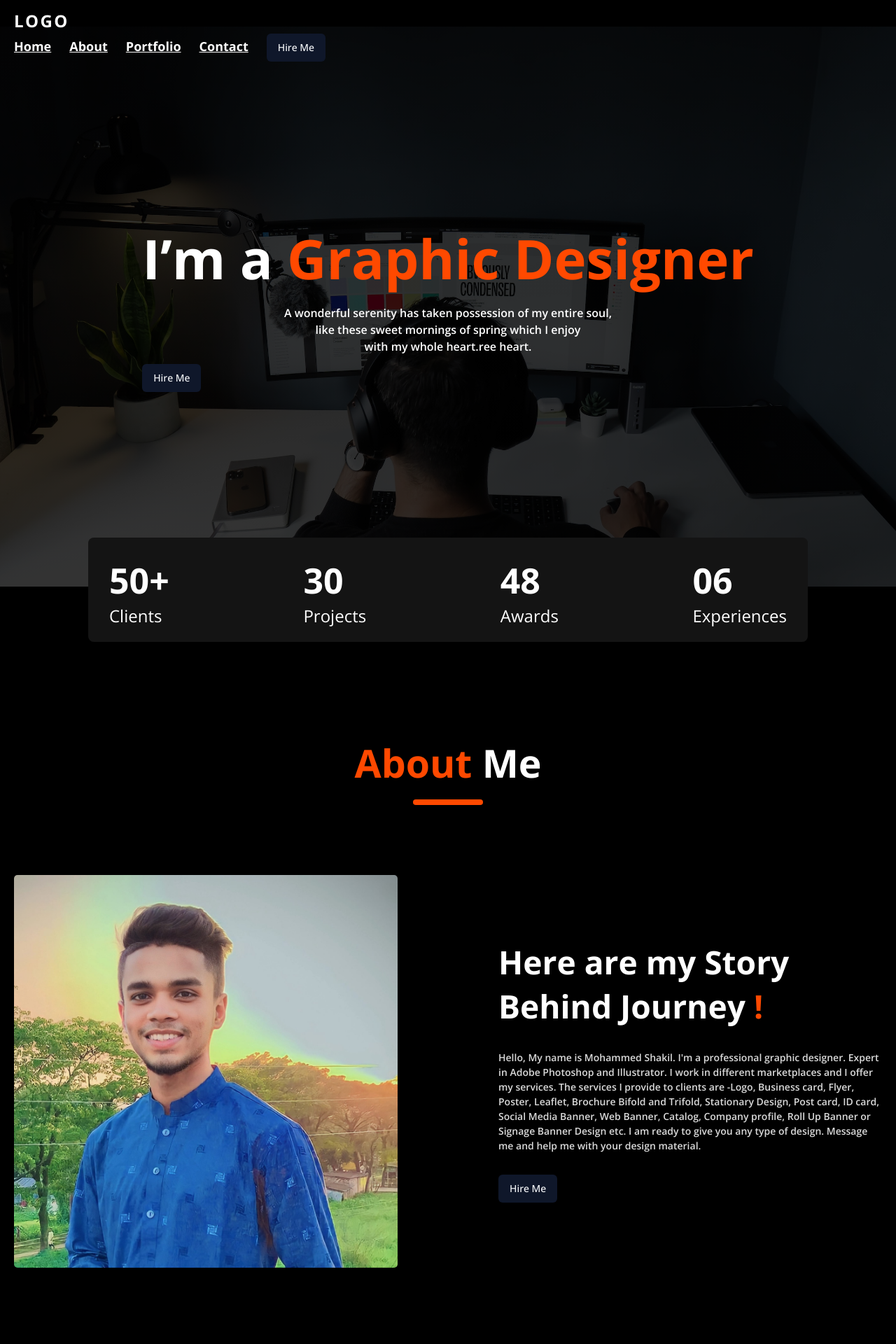
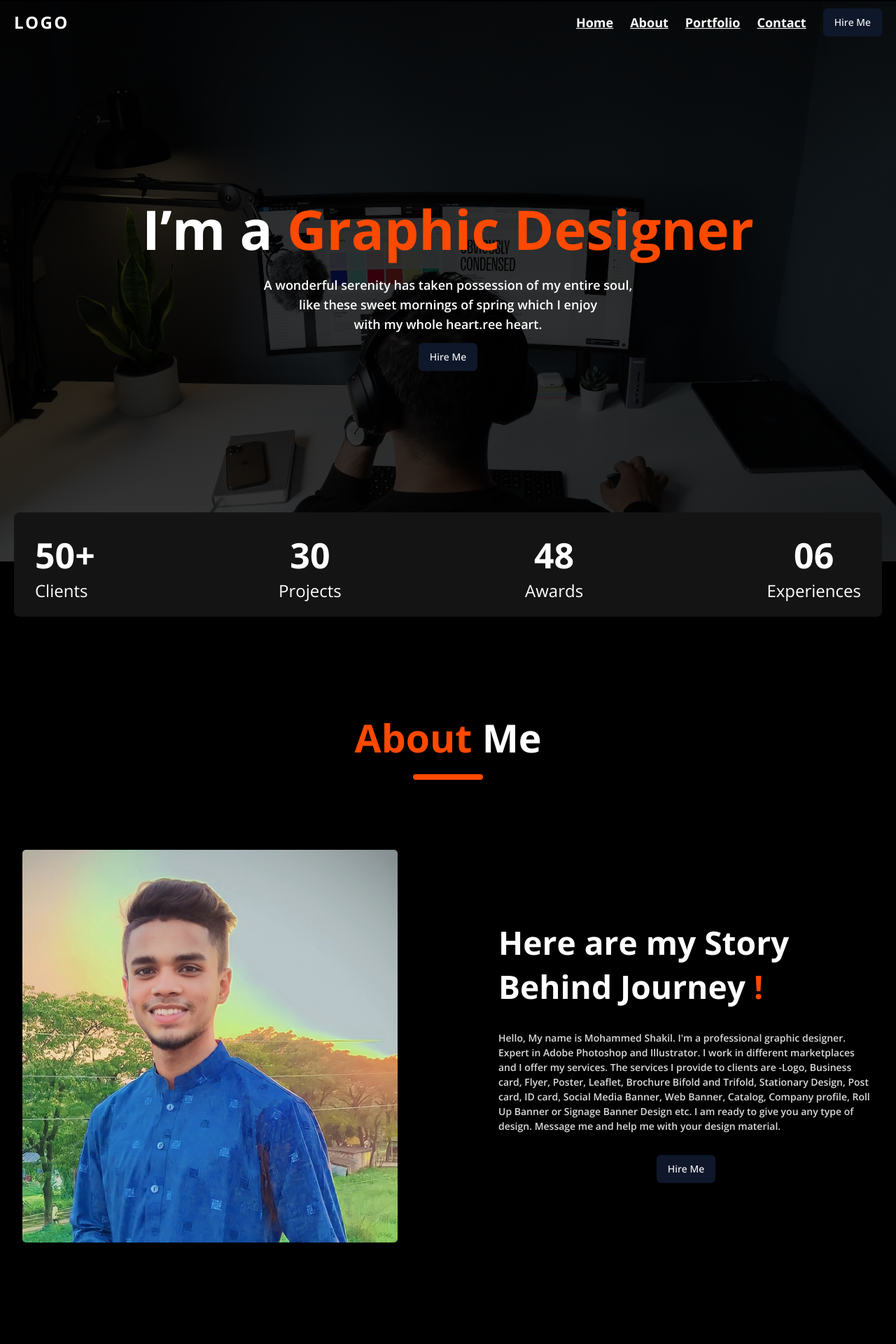
Before and after one commit to pixprocoder/shakil_portfolio, a Next.js app: page / in a window 1280 px wide. Shown: the top 1920 px of the page at 70% size. Built offline with nearby package versions, Linux system fonts and the light colour scheme.

Commit message:
mid level of responsive completed

```diff
--- a/app/globals.css
+++ b/app/globals.css
@@ -85,6 +85,7 @@ body {
 /* Section margin */
 .sectionContainer {
   margin-top: 132px;
+  /* padding: 0 10px; */
 }
 /* Footer container */
 .footerContainer {
@@ -97,6 +98,9 @@ body {
 .footerSocialIconContainer {
   display: flex;
   gap: 20px;
+  justify-content: center;
+  align-items: center;
+  /* color: #ff4900; */
 }
 
 /* form */
@@ -129,13 +133,14 @@ form textarea {
   margin-top: 55px;
 } */
 .testimonialCard {
-  width: 393px;
-  height: 405px;
+  /* width: 393px; */
+  /* height: 405px; */
   border-radius: 5px;
   background-color: #141414;
   box-shadow: -6px 5px 42px -5px rgba(0, 0, 0, 0.17);
   padding: 26px;
   display: flex;
+  gap: 20px;
   flex-direction: column;
   justify-content: space-between;
   color: #fff;
@@ -179,7 +184,7 @@ form textarea {
   row-gap: 30px;
 } */
 .portfolioCard {
-  width: 393px;
+  /* width: 393px; */
   height: 431px;
   border-radius: 5px;
 }
@@ -204,7 +209,7 @@ form textarea {
 
 .aboutMeTitle {
   color: #fff;
-  font-size: 46.128px;
+  /* font-size: ; */
   font-style: normal;
   font-weight: 700;
   line-height: normal;
@@ -261,7 +266,7 @@ form textarea {
 
 .heroContainer {
   position: relative;
-  height: 800px;
+  /* height: ; */
   margin-top: -50px;
   display: flex;
   justify-content: center;
@@ -270,7 +275,7 @@ form textarea {
 }
 .heroContainerTitle {
   color: #fff;
-  font-size: 77.974px;
+  /* font-size: ; */
   font-style: normal;
   font-weight: 700;
   line-height: normal;
@@ -279,7 +284,7 @@ form textarea {
 .heroContainerParagraph {
   color: #fff;
   text-align: center;
-  font-size: 16px;
+  /* font-size: ; */
   font-style: normal;
   font-weight: 600;
   line-height: 150.6%;
@@ -352,7 +357,7 @@ section {
   font-size: 18px;
   color: #fff;
   font-weight: bold;
-  margin-right: 26px;
+  /* margin-right: 26px; */
   text-decoration-line: underline;
   cursor: pointer;
 }
@@ -370,9 +375,9 @@ section {
 
 /* Overview  card */
 .overviewCardContainer {
-  width: 1028px;
-  height: 149px;
-  margin: 0 auto;
+  /* width: 1028px; */
+  /* height: 149px; */
+  /* margin: 0 auto; */
   margin-top: -70px;
   border-radius: 8px;
   padding: 27px 30px;
@@ -383,6 +388,7 @@ section {
   font-size: 50px;
   font-style: normal;
   font-weight: 700;
+  text-align: center;
   line-height: normal;
 }
 .overviewCardParagraph {
--- a/components/about.tsx
+++ b/components/about.tsx
@@ -12,16 +12,16 @@ function AboutPage() {
         </h1>
         <div className="sectionLine"></div>
       </div>
-      <div className="aboutMeContainer flex-col lg:flex-row">
+      <div className="aboutMeContainer flex-col lg:flex-row mx-3">
         <div className="aboutMeLeft lg:w-[496px]">
           <Image src={person} alt="profile" />
         </div>
         <div className="aboutMeRight m-0 lg:ml-36">
-          <h1 className="aboutMeTitle">
+          <h1 className="aboutMeTitle lg:text-left mt-4 text-center text-3xl lg:text-[46.128px]">
             Here are my Story <br />
             Behind Journey <span style={{ color: "#FF4900" }}>! </span>
           </h1>
-          <p className="aboutMeParagraph">
+          <p className="aboutMeParagraph text-center lg:text-left">
             Hello, My name is Mohammed Shakil. I'm a professional graphic
             designer. Expert in Adobe Photoshop and Illustrator. I work in
             different marketplaces and I offer my services. The services I
@@ -31,7 +31,7 @@ function AboutPage() {
             Banner or Signage Banner Design etc. I am ready to give you any type
             of design. Message me and help me with your design material.
           </p>
-          <div>
+          <div className="text-center">
             <Button>Hire Me</Button>
           </div>
         </div>
--- a/components/contact.tsx
+++ b/components/contact.tsx
@@ -13,22 +13,16 @@ function ContactPage() {
         <div className="sectionLine"></div>
       </div>
       {/* Contact */}
-      <div className="contactContainer">
-        <div className="aboutMeContainer">
-          <div className=" hidden lg:block">
+
+      <div className="flex mt-[55px] mx-3">
+        <div className=" flex-1 hidden lg:block">
           <Image src={contact} alt="profile" />
         </div>
-          <div className="aboutMeRight">
-            <form className="d-flex">
+        <div className="flex-1 w-full lg:ml-8">
+          <form className="flex">
             <input type="text" name="" id="" placeholder="Name" />
             <input type="text" name="" id="" placeholder="Email" />
-              <textarea
-                rows={6}
-                cols={20}
-                name=""
-                id=""
-                placeholder="Message"
-              />
+            <textarea rows={6} cols={20} name="" id="" placeholder="Message" />
             <div>
               <Button>Send</Button>
             </div>
@@ -36,7 +30,6 @@ function ContactPage() {
         </div>
       </div>
     </div>
-    </div>
   );
 }
 
--- a/components/hero.tsx
+++ b/components/hero.tsx
@@ -4,12 +4,15 @@ import { Button } from "./ui/button";
 
 function HeroPage() {
   return (
-    <div style={{ backgroundImage: `url(${hero})` }} className="heroContainer">
-      <div className="d-flex justify-content-center align-items-center flex-column">
-        <h1 className="heroContainerTitle">
+    <div
+      style={{ backgroundImage: `url(${hero})` }}
+      className="heroContainer h-[600px] lg:h-[800px]"
+    >
+      <div className="flex justify-center items-center flex-col">
+        <h1 className="heroContainerTitle text-5xl lg:text-[78px] text-center">
           I’m a <span style={{ color: "#FF4900" }}>Graphic Designer</span>
         </h1>
-        <p className="heroContainerParagraph">
+        <p className="heroContainerParagraph text-[12px] lg:text-lg">
           A wonderful serenity has taken possession of my entire soul,
           <br /> like these sweet mornings of spring which I enjoy <br /> with
           my whole heart.ree heart.
--- a/components/overviewCard.tsx
+++ b/components/overviewCard.tsx
@@ -2,13 +2,13 @@ import React from "react";
 
 function OverviewCardPage() {
   return (
-    <div className="overviewCardContainer hidden lg:block">
-      <div className="flex  justify-between">
+    <div className="overviewCardContainer  lg:h-[149px] bg-red-300">
+      <div className="flex  justify-between flex-col lg:flex-row gap-6 items-center ">
         <div>
           <h1 className="overviewCardTitle">50+</h1>
           <p className="overviewCardParagraph">Clients</p>
         </div>
-        <div>
+        <div className=" ">
           <h1 className="overviewCardTitle">30</h1>
           <p className="overviewCardParagraph">Projects</p>
         </div>
@@ -17,7 +17,7 @@ function OverviewCardPage() {
           <p className="overviewCardParagraph">Awards</p>
         </div>
         <div>
-          <h1 className="overviewCardTitle">06</h1>
+          <h1 className="overviewCardTitle ">06</h1>
           <p className="overviewCardParagraph">Experiences</p>
         </div>
       </div>
--- a/components/portfolio.tsx
+++ b/components/portfolio.tsx
@@ -14,7 +14,7 @@ function PortfolioPage() {
         </h1>
         <div className="sectionLine"></div>
       </div>
-      <div className="portfolioLink">
+      <div className="portfolioLink flex gap-3 justify-center items-center">
         <Link className="navItem" href="/">
           All
         </Link>
@@ -32,9 +32,9 @@ function PortfolioPage() {
         </Link>
       </div>
       {/* Portfolio card */}
-      <div className="grid grid-cols-1 md:grid-cols-2 lg:grid-cols-3 gap-8">
+      <div className="grid grid-cols-1 md:grid-cols-2 lg:grid-cols-3 gap-8 mx-3">
         {portfolio.map((item) => (
-          <div key={item.id} className="portfolioCard">
+          <div key={item.id} className="portfolioCard ">
             <Image width={393} height={431} src={item.img} alt="img" />
           </div>
         ))}
--- a/components/shared/footer.tsx
+++ b/components/shared/footer.tsx
@@ -1,22 +1,30 @@
 import linkedIn from "../../public/assets/Linkedin.svg";
-import Facebook from "../../public/assets/Facebook.svg";
+
 import Instagram from "../../public/assets/Instagram.svg";
 import Twitter from "../../public/assets/Twitter.svg";
 import Behance from "../../public/assets/Behance.svg";
 import Image from "next/image";
+import Link from "next/link";
 
 function FooterPage() {
   return (
     <footer className="sectionContainer">
-      <div className="footerContainer flex-col gap-4">
+      <div className="footerContainer flex-col lg:flex-row gap-4">
         <div className="logo">LOGO</div>
         <p>copyright ©️ 2023 || Shakil Ahmend </p>
         <div className="footerSocialIconContainer">
-          <Image width={25} height={25} src={linkedIn} alt="linkedIn" />
-          <Image width={25} height={25} src={Facebook} alt="Facebook" />
-          <Image width={25} height={25} src={Twitter} alt="Twitter" />
-          <Image width={25} height={25} src={Behance} alt="Behance" />
-          <Image width={25} height={25} src={Instagram} alt="Instagram" />
+          <Link href="/">
+            <Image width={25} height={25} src={linkedIn} alt="linkedIn" />
+          </Link>
+          <Link href="/">
+            <Image width={25} height={25} src={Twitter} alt="Twitter" />
+          </Link>
+          <Link href="/">
+            <Image width={25} height={25} src={Behance} alt="Behance" />
+          </Link>
+          <Link href="/">
+            <Image width={25} height={25} src={Instagram} alt="Instagram" />
+          </Link>
         </div>
       </div>
     </footer>
--- a/components/shared/navBar.tsx
+++ b/components/shared/navBar.tsx
@@ -5,9 +5,9 @@ import { Button } from "../ui/button";
 export const NavBar = () => {
   return (
     <header className="pt-3">
-      <nav className=" d-flex justify-content-between align-items-center">
-        <div className="logo">LOGO</div>
-        <div className=" ">
+      <nav className=" flex justify-between items-center flex-col lg:flex-row">
+        <div className="logo hidden lg:block">LOGO</div>
+        <div className="flex gap-6 items-center">
           <Link className="navItem" href="/">
             Home
           </Link>
@@ -21,7 +21,7 @@ export const NavBar = () => {
             Contact
           </Link>
           <Link className="" href="/">
-            <Button className="">Hire Me</Button>
+            <Button className="hidden lg:block">Hire Me</Button>
           </Link>
         </div>
       </nav>
--- a/components/testimonials.tsx
+++ b/components/testimonials.tsx
@@ -8,16 +8,16 @@ function TestimonialsPage() {
     <div className="sectionContainer">
       <div className="sectionHeading">
         <h1 className="sectionTitle">
-          Peoples
-          <span style={{ color: "#fff" }}> Opinion</span>
+          Testimonials
+          <span style={{ color: "#fff" }}></span>
         </h1>
         <div className="sectionLine"></div>
       </div>
       {/* Testimonials card */}
-      <div className="grid grid-cols-1 md:grid-cols-2 lg:grid-cols-3 gap-8 mt-14">
+      <div className="grid grid-cols-1 md:grid-cols-2 lg:grid-cols-3 gap-8 mt-14 mx-3">
         {testimonials.map((item) => (
           <div key={item.id} className="testimonialCard">
-            <div>
+            <div className="flex gap-1">
               <Image width={16} height={16} src={start} alt="img" />
               <Image width={16} height={16} src={start} alt="img" />
               <Image width={16} height={16} src={start} alt="img" />
```
Lines whose indentation alone changed are shown as unchanged.
